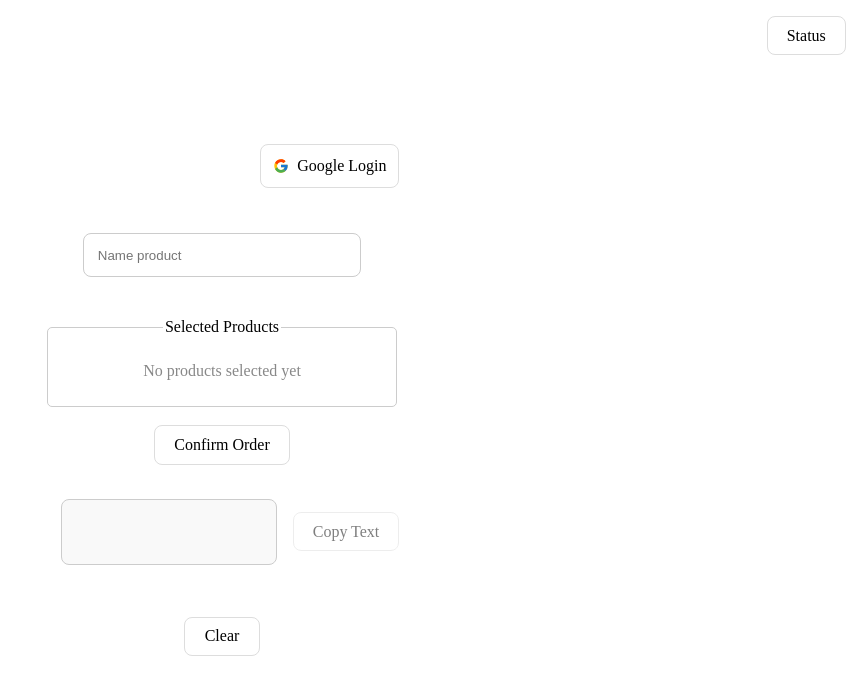
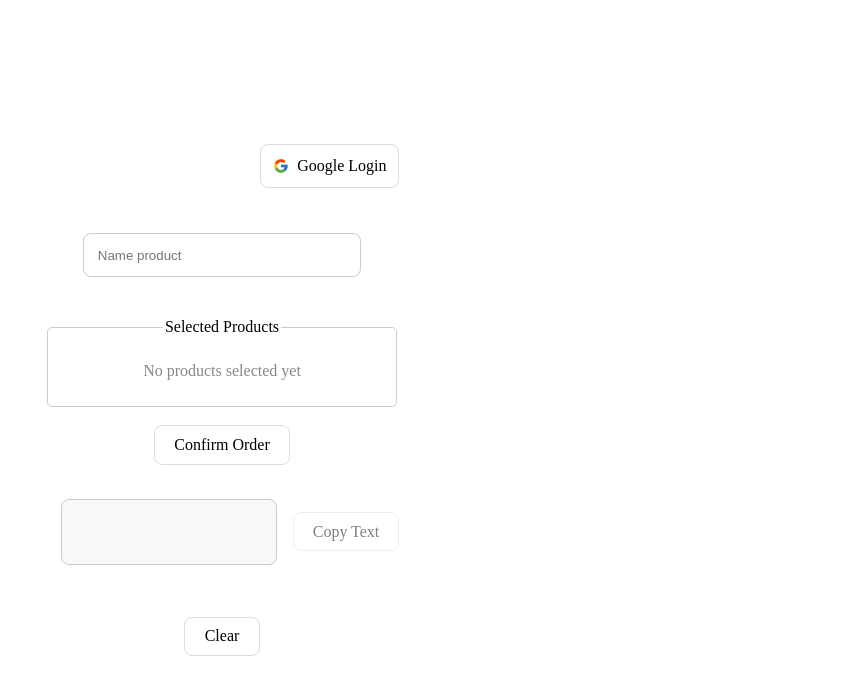
Before and after one commit to MrzWolffy/Order-management, a React (Vite) app: page / in a window 1280 px wide. Shown: the top 694 px of the page, without its empty margins (418-1280 px from the left). Built offline with nearby package versions, Linux system fonts and the light colour scheme.

Commit message:
fix netlify

```diff
--- a/src/App.tsx
+++ b/src/App.tsx
@@ -1,6 +1,6 @@
 import "./App.css";
 import { useSheetApi } from "./hooks/useSheetApi";
-import { BrowserRouter as Router, useNavigate } from "react-router-dom";
+// import { BrowserRouter as Router, useNavigate } from "react-router-dom";
 import { useOrderManagement } from "./hooks/userOrderManagement";
 import { validateStock } from "./utils/stockValidation";
 import { AuthSection } from "./components/AuthSection";
@@ -30,7 +30,7 @@ function App() {
     copyToClipboard,
   } = useOrderManagement();
 
-  const navigate = useNavigate();
+  // const navigate = useNavigate();
 
   const stockStatus = validateStock(
     selectedProducts,
@@ -62,9 +62,9 @@ function App() {
 
   return (
     <>
-      <button onClick={() => navigate("/status")} className="navigateButtons">
+      {/* <button onClick={() => navigate("/status")} className="navigateButtons">
         Status
-      </button>
+      </button> */}
       <div className="container">
         <AuthSection
           isAuthorized={isAuthorized}
```
